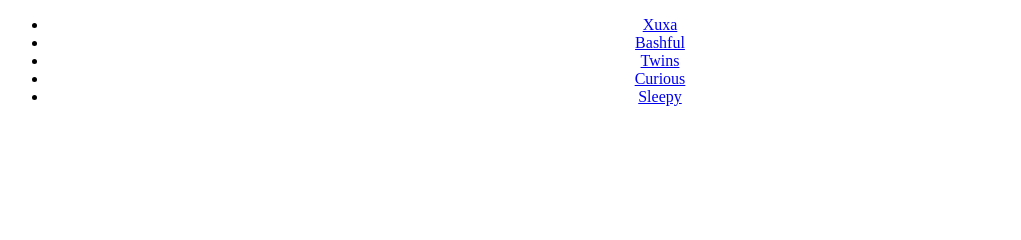
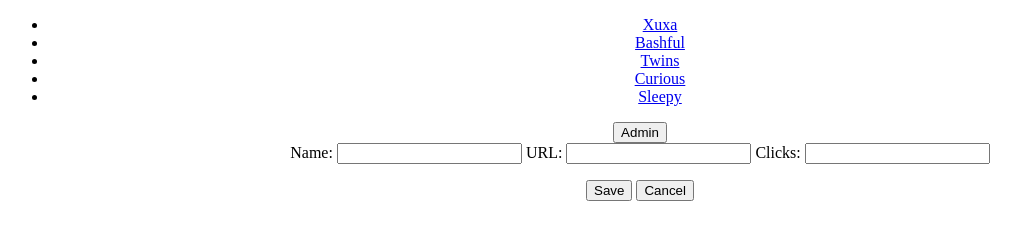
Before and after one commit to raiscake/cat-clicker, a plain HTML site: page index.html in a window 1280 px wide. Shown: the whole page, without its empty margins (0-1021 px from the left). Drawn offline with Linux system fonts and the light colour scheme.

Commit message:
Add basic admin form

```diff
--- a/index.html
+++ b/index.html
@@ -13,6 +13,27 @@
         <div class="cat-display">
 
         </div>
+        <div class="admin-display">
+            <button class="admin-button">Admin</button>
+            <div class="admin-form">
+                <label>
+                    Name:
+                    <input type="text">
+                </label>
+                <label>
+                    URL:
+                    <input type="url">
+                </label>
+                <label>
+                    Clicks:
+                    <input type="number" min="0">
+                </label>
+                <p>
+                    <button>Save</button>
+                    <button>Cancel</button>
+                </p>
+            </div>
+        </div>
     </body>
     <script src="js/app.js"></script>
 </html>
--- a/js/app.js
+++ b/js/app.js
@@ -81,6 +81,10 @@ var catView = {
     }
 };
 
+var adminView = {
+
+}
+
 // -------- CONTROLLER ------------ //
 
 var controller = {
```
